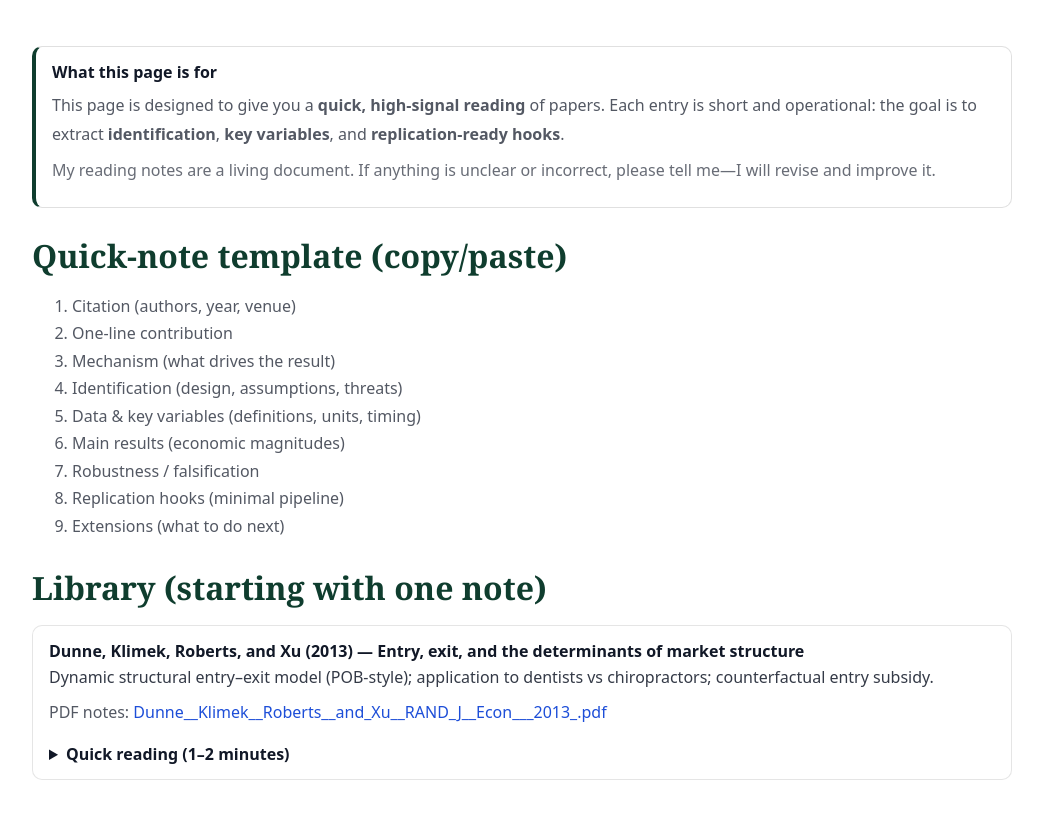
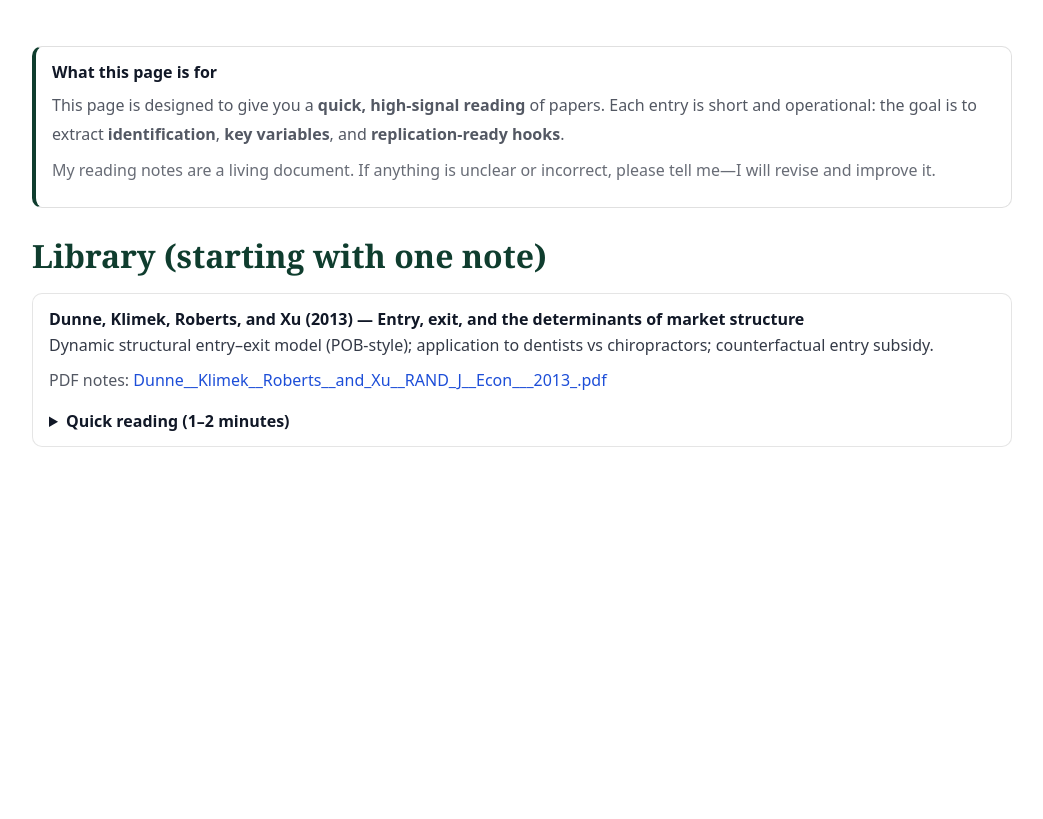
Before and after one commit to yaxinzn/study-archive, a Jekyll site: the page built from reading/index.md, in a window 1280 px wide, cut to the strip 501-1365 px from the top of the page. Shown: the top 819 px of the strip, without its empty margins (118-1161 px from the left). Built offline with Jekyll 4.4.1, drawn with Linux system fonts in a browser that asks for light colours; after the commit the page ends 1032 px from its top, so only the background shows below that.

Commit message:
Remove quick-note template from index.md
Removed the quick-note template section from the reading notes.

```diff
--- a/reading/index.md
+++ b/reading/index.md
@@ -50,16 +50,6 @@ hero_desc: Short, structured notes that prioritize identification logic, variabl
   </p>
 </div>
 
-## Quick-note template (copy/paste)
-1. Citation (authors, year, venue)
-2. One-line contribution
-3. Mechanism (what drives the result)
-4. Identification (design, assumptions, threats)
-5. Data & key variables (definitions, units, timing)
-6. Main results (economic magnitudes)
-7. Robustness / falsification
-8. Replication hooks (minimal pipeline)
-9. Extensions (what to do next)
 
 ## Library (starting with one note)
 
```
